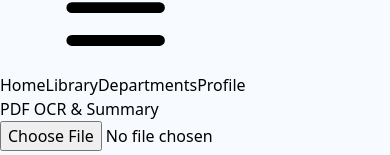
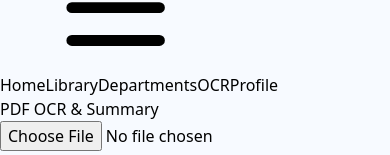
Before and after one commit to Alamgir-Khan-315/E-Library-Frontend, a React (Vite) app: page /ocr in a window 390 px wide. Shown: the part 154-309 px from the top of the page. Built offline with nearby package versions, Linux system fonts and the light colour scheme.

Commit message:
OCR in mobile view

```diff
--- a/src/Components/Navbar.jsx
+++ b/src/Components/Navbar.jsx
@@ -77,6 +77,7 @@ const Navbar = (props) => {
           <NavLink to="/" className={({ isActive }) => `block rounded-md px-3 py-2 ${navLinkBase} ${isActive ? navLinkActive : ''}`} onClick={closeMobileMenu} end >Home</NavLink>
           <NavLink to="/library" className={({ isActive }) => `block rounded-md px-3 py-2 ${navLinkBase} ${isActive ? navLinkActive : ''}`} onClick={closeMobileMenu} end >Library</NavLink>
           <NavLink to="/department" className={({ isActive }) => `block rounded-md px-3 py-2 ${navLinkBase} ${isActive ? navLinkActive : ''}`} onClick={closeMobileMenu} end >Departments</NavLink>
+          <NavLink to="/ocr" className={({ isActive }) => `block rounded-md px-3 py-2 ${navLinkBase} ${isActive ? navLinkActive : ''}`} onClick={closeMobileMenu} end >OCR</NavLink>
           <NavLink to="/profile" className={({ isActive }) => `block rounded-md px-3 py-2 ${navLinkBase} ${isActive ? navLinkActive : ''}`} onClick={closeMobileMenu} end >Profile</NavLink>
 
           <div className="pt-2">
--- a/src/Components/OCR.jsx
+++ b/src/Components/OCR.jsx
@@ -32,7 +32,7 @@ export default function PdfOcrSummarizer() {
             const extractedText = data?.ParsedResults?.[0]?.ParsedText || "";
             setText(extractedText);
 
-            // Call backend for summarization
+
             const summaryRes = await fetch("http://localhost:5000/api/summarize", {
                 method: "POST",
                 headers: { "Content-Type": "application/json" },
```
